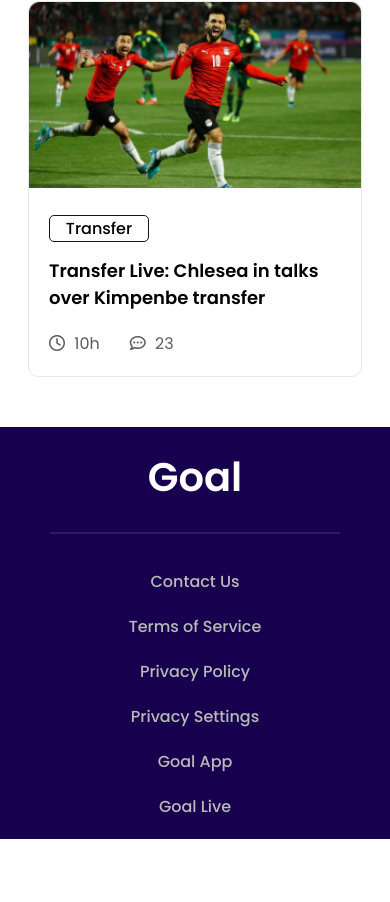
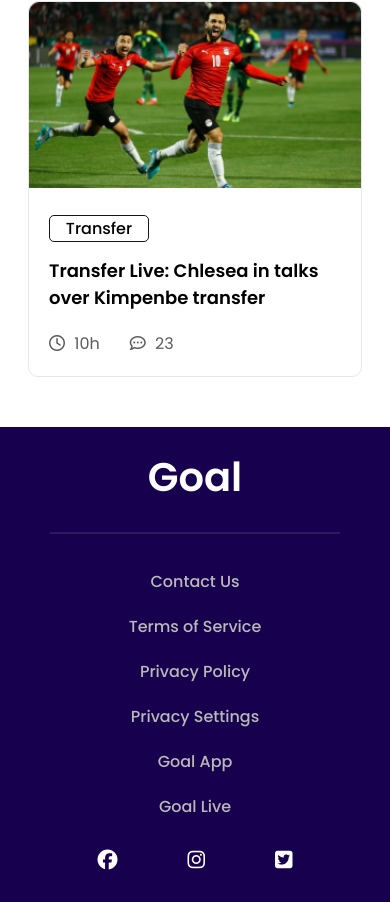
Before and after one commit to ashikahmedfahim/world-cup-assignment, a plain HTML site: page index.html in a window 390 px wide. Shown: the part 4018-4920 px from the top of the page. Before the commit the page ends 4857 px from the top, so only its background shows below. Drawn offline with Linux system fonts and the light colour scheme.

Commit message:
working social media  added

```diff
--- a/index.html
+++ b/index.html
@@ -159,6 +159,11 @@
       <a href="">Goal App</a>
       <a href="">Goal Live</a>
     </div>
+    <div class="social">
+      <a href="http://www.facebook.com"><i class="fa-brands fa-facebook"></i></a>
+      <a href="http://www.instagram.com"> <i class="fa-brands fa-instagram"></i></a>
+      <a href="http://www.twitter.com"><i class="fa-brands fa-twitter-square"></i></a>
+    </div>
   </footer>
 </body>
 
--- a/style.css
+++ b/style.css
@@ -124,7 +124,7 @@ main {
 /* - - - - - footer - - - - -  */
 
 footer {
-  height: 444px;
+  height: 460px;
   background-color: rgb(23, 0, 77);
   padding: 130px 100px;
 }
@@ -148,6 +148,17 @@ footer a {
   font-weight: 500;
   font-size: 16px;
   text-decoration: none;
+}
+.social{
+  display: flex;
+  justify-content: center;
+  align-items: center;
+  padding: 50px 0;
+}
+.social i{
+  margin: 0 25px;
+  color: white;
+  font-size: 25px;
 }
 
 /* - - - - - tablet design - - - - -  */
@@ -225,7 +236,7 @@ footer a {
     border-radius: 5px;
   }
   footer {
-    height: 444px;
+    height: 450px;
     background-color: rgb(23, 0, 77);
     padding: 70px 90px;
   }
@@ -237,6 +248,9 @@ footer a {
   }
   footer a {
     margin: 15px;
+  }
+  .social{
+    padding: 10px 0;
   }
 }
 
@@ -315,7 +329,7 @@ footer a {
     display: none;
   }
   footer {
-    height: 412px;
+    height: 475px;
     padding: 20px 50px;
   }
   footer hr {
@@ -332,4 +346,10 @@ footer a {
   footer a {
     margin: 10px;
   }
+  .social{
+    padding: 10px 0;
+  }
+  .social i{
+    font-size: 20px;
+  }
 }
```
